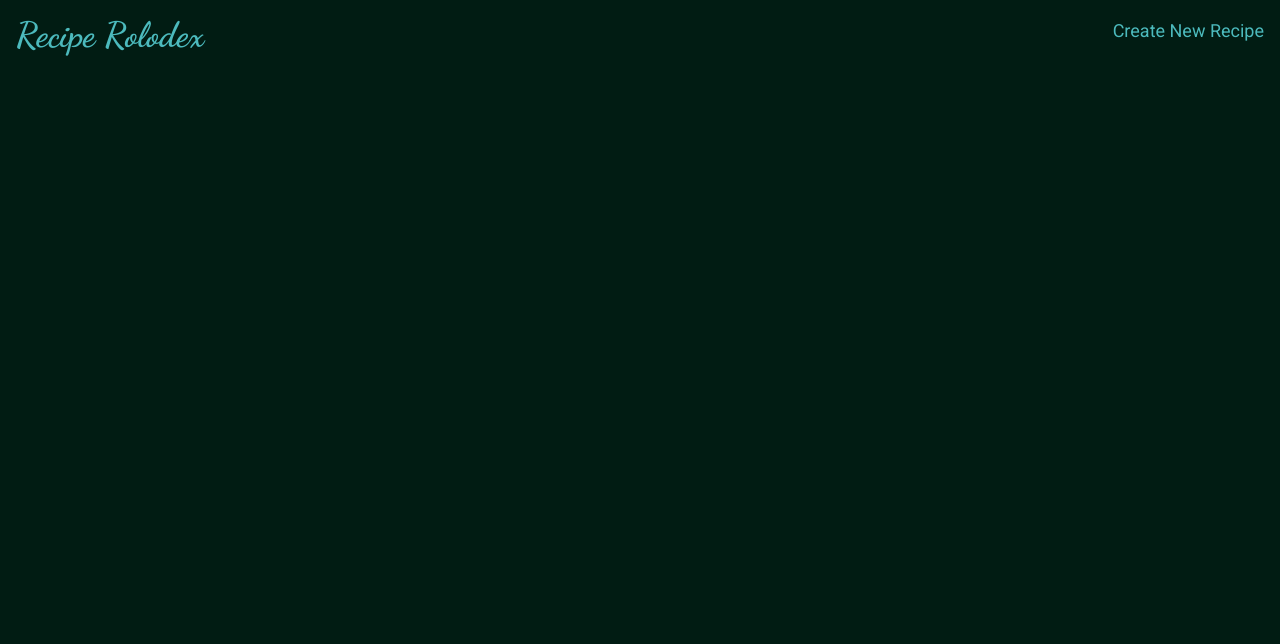
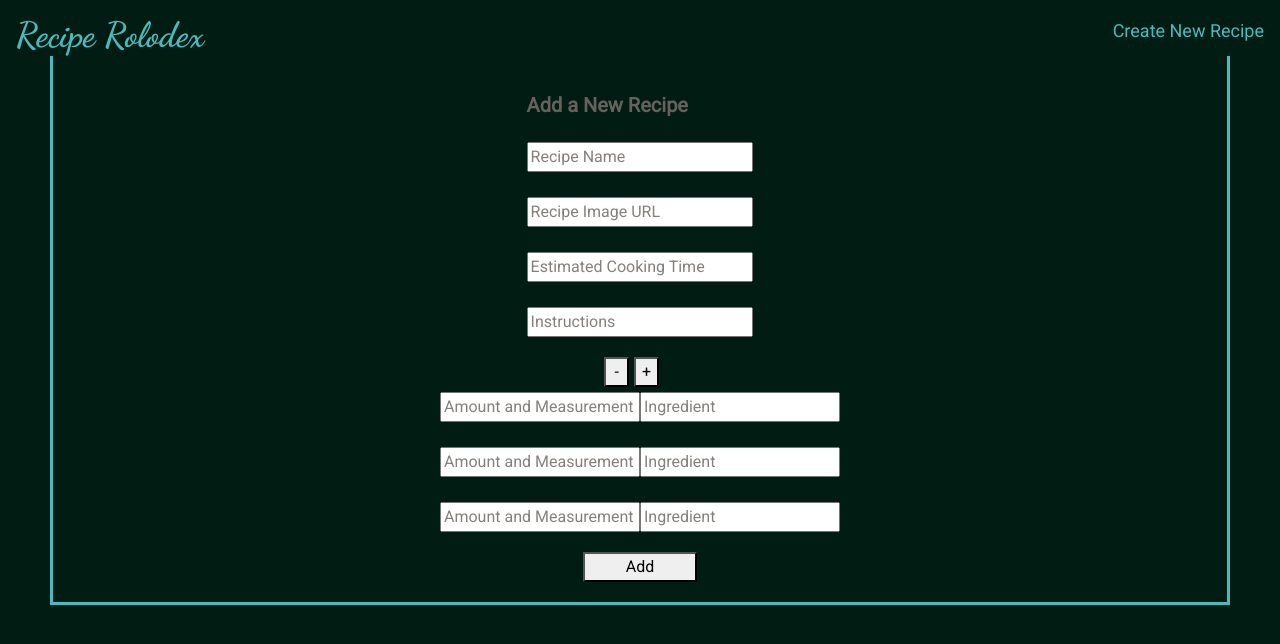
Before and after one commit to shadowvulture/recipe-rolodex, a React (Create React App) app: page /api/new-recipe in a window 1280 px wide. Shown: the top 644 px of the page. Built offline with nearby package versions, Linux system fonts and the light colour scheme; no server answers.

Commit message:
fixed routing to match back end, working on logic to submit the create new recipe

```diff
--- a/src/App.js
+++ b/src/App.js
@@ -18,6 +18,11 @@ class App extends Component {
     this.componentDidMount = this.componentDidMount.bind(this)
   }
 
+  newRecipe (input) {
+    axios.post('https://reactreciperolodex.herokuapp.com/api/recipe/create', input).then(res => {
+      console.log(res)
+    })
+  }
 
   componentDidMount () {
     axios.get('https://reactreciperolodex.herokuapp.com/api/recipe/recipes')
@@ -46,8 +51,11 @@ class App extends Component {
         <Switch>
           <Route exact path= "/" component={About} />
           <Route exact path="/api/recipes" render={(routerProps) => <Show {...routerProps} {...this.state} />} />
-          <Route exact path="/api/recipes/:recipeID" render= {(routerProps) => <Recipe {...routerProps}/>}/>
-          <Route exact path="/recipes/create" render= {(routerProps) => <CreateForm {...routerProps}/>}/>
+          {/* <Route exact path="/api/recipes/:recipeID" render= {(routerProps) => <Recipe {...routerProps}/>}/> */}
+            <Route exact path="/api/new-recipe" render={( routerProps ) =>
+              <CreateForm
+              {...this.state}
+              newRecipe={this.newRecipe}/>}/>
         </Switch>
       </main>
     </div>
--- a/src/CreateForm/CreateForm.js
+++ b/src/CreateForm/CreateForm.js
@@ -9,18 +9,16 @@ class CreateForm extends Component {
           inputValue: '',
           ingredientField: 3
         };
-      this.handleChange = this.handleChange.bind(this);
-      this.handleSubmit = this.handleSubmit.bind(this);
     }
-    handleChange(e){
-      e.preventDefault();
-      this.setState({
-        inputValue: e.target.value
-      });
+    handleChange = evt => {
+      this.setState({ [evt.target.name]: evt.target.value })
     }
-    handleSubmit(e){
-      e.preventDefault();
+
+    handleSubmit = evt => {
+      evt.preventDefault()
       console.log(this.state)
+
+      this.props.newRecipe(this.state)
     }
     increaseingredientField = () => {
         let ingredientField = this.state.ingredientField + 1;
@@ -45,25 +43,35 @@ class CreateForm extends Component {
             <form className="Create-Form" onSubmit={this.handleSubmit}>
                 <input
                     className="Create-Input"
-                    type="text" name="title"
-                    placeholder="Recipe Name"
-                />
+                    type="text"
+                    name="Title"
+              value={this.state.value}
+              onChange={this.handleChange}
+
+              placeholder="Recipe Name"
+              />
                 <input
                     className="Create-Input"
                     type="text"
-                    name="thumbnail"
+                    name="Thumbnail"
+                    value={this.state.value}
+                    onChange={this.handleChange}
                     placeholder="Recipe Image URL"
                     />
                 <input
                     className="Create-Input"
                     type="text"
                     name="cooktime"
+                    value={this.state.value}
+                    onChange={this.handleChange}
                     placeholder="Estimated Cooking Time"
                     />
                 <input
                     className="Create-Input"
-                    type="text"
-                    name="instructions"
+                    type="text-area"
+                    name="Instructions"
+                    value={this.state.value}
+                    onChange={this.handleChange}
                     placeholder="Instructions"
                     />
                 <ul className="IngredientModifierButtons">
@@ -73,13 +81,13 @@ class CreateForm extends Component {
                 <div className="ingredientList">
                   <IngredientList counter={this.state.ingredientField}/>
                 </div>
-                <button className="Create-Button">
+                <button className="Create-Button" type='submit'>
                     Add
                 </button>
             </form>
         </div>
         );
+      }
     }
-  }
 
 export default CreateForm;
--- a/src/CreateItem/CreateItem.js
+++ b/src/CreateItem/CreateItem.js
@@ -4,27 +4,28 @@ import './CreateItem.css'
 class CreateItem extends Component {
     constructor(props){
         super(props)
-        this.state = {
-
-        }
+        this.state = {        }
     }
+    handleChange = evt => {
+        this.setState({ [evt.target.name]: evt.target.value })
+      }
     render() {
         return (
             <div className="ingredientsInput">
                 <input
                     className="Create-Input ingredientAmt"
                     type="text"
-                    value={this.state.inputValue}
+                    value={this.state.value}
                     onChange={this.handleChange}
-                    name={`${this.props.name}-amt`}
-                    placeholder="Amount"
+                    name='FoodAmount'
+                    placeholder="Amount and Measurement"
                 />
                 <input
                     className="Create-Input ingredientItem"
                     type="text"
-                    value={this.state.inputValue}
+                    value={this.state.value}
                     onChange={this.handleChange}
-                    name={`${this.props.name}-item`}
+                    name='FoodType'
                     placeholder="Ingredient"
                 />
                 </div>
--- a/src/Navbar/Navbar.js
+++ b/src/Navbar/Navbar.js
@@ -9,7 +9,7 @@ const Navbar = () => {
                 <NavLink to= "/">
                     <h1>Recipe Rolodex</h1>
                 </NavLink>
-                <NavLink to= "/recipes/create">
+                <NavLink to= "/api/new-recipe">
                     <h2>Create New Recipe</h2>
                 </NavLink>
             </nav>
```
Also changed, not shown: src/CreateItem/CounterList.js (added, +14 -0 lines), src/CreateItem/IngredientList.js (added, +17 -0 lines).
